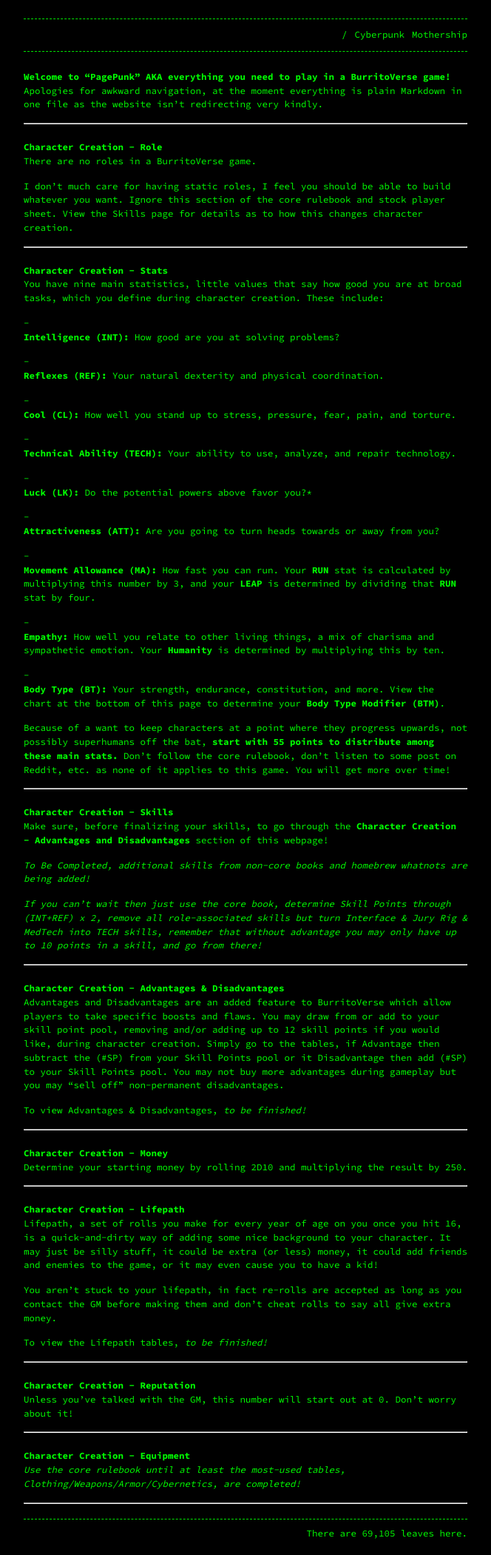
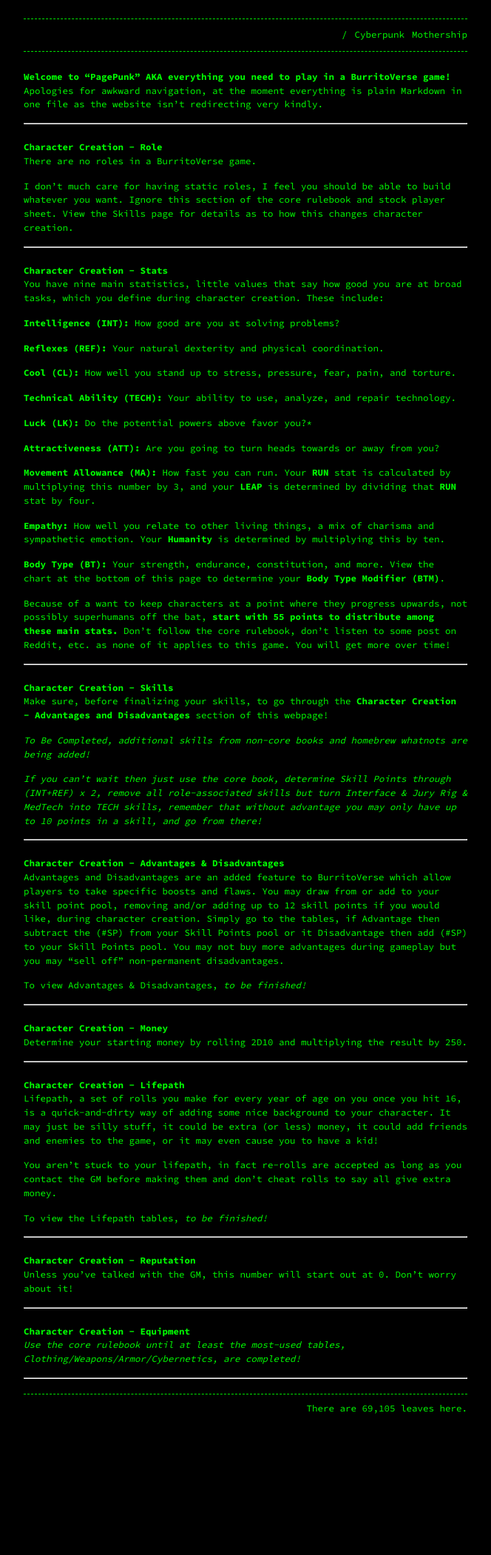
Before and after one commit to Terwilliger69105/69105.github.io, a Jekyll site: the page built from cyberpunk.md, in a window 1280 px wide. Shown: the whole page at 74% size, without its empty margins (308-972 px from the left). Built offline with Jekyll 4.4.1, drawn with Linux system fonts in a browser that asks for light colours; our own code applies the rules of GitHub Pages for plain Markdown files; after the commit the page ends 1934 px from its top, so only the background shows below that.

Commit message:
Update cyberpunk.md

```diff
--- a/cyberpunk.md
+++ b/cyberpunk.md
@@ -21,23 +21,23 @@ I don't much care for having static roles, I feel you should be able to build wh
 
 You have nine main statistics, little values that say how good you are at broad tasks, which you define during character creation. These include:
 
-* **Intelligence (INT):** How good are you at solving problems?
+**Intelligence (INT):** How good are you at solving problems?
 
-* **Reflexes (REF):** Your natural dexterity and physical coordination.
+**Reflexes (REF):** Your natural dexterity and physical coordination.
 
-* **Cool (CL):** How well you stand up to stress, pressure, fear, pain, and torture.
+**Cool (CL):** How well you stand up to stress, pressure, fear, pain, and torture.
 
-* **Technical Ability (TECH):** Your ability to use, analyze, and repair technology.
+**Technical Ability (TECH):** Your ability to use, analyze, and repair technology.
 
-* **Luck (LK):** Do the potential powers above favor you?*
+**Luck (LK):** Do the potential powers above favor you?*
 
-* **Attractiveness (ATT):** Are you going to turn heads towards or away from you?
+**Attractiveness (ATT):** Are you going to turn heads towards or away from you?
 
-* **Movement Allowance (MA):** How fast you can run. Your **RUN** stat is calculated by multiplying this number by 3, and your **LEAP** is determined by dividing that **RUN** stat by four.
+**Movement Allowance (MA):** How fast you can run. Your **RUN** stat is calculated by multiplying this number by 3, and your **LEAP** is determined by dividing that **RUN** stat by four.
 
-* **Empathy:** How well you relate to other living things, a mix of charisma and sympathetic emotion. Your **Humanity** is determined by multiplying this by ten.
+**Empathy:** How well you relate to other living things, a mix of charisma and sympathetic emotion. Your **Humanity** is determined by multiplying this by ten.
 
-* **Body Type (BT):** Your strength, endurance, constitution, and more. View the chart at the bottom of this page to determine your **Body Type Modifier (BTM)**.
+**Body Type (BT):** Your strength, endurance, constitution, and more. View the chart at the bottom of this page to determine your **Body Type Modifier (BTM)**.
 
 Because of a want to keep characters at a point where they progress upwards, not possibly superhumans off the bat, **start with 55 points to distribute among these main stats.** Don't follow the core rulebook, don't listen to some post on Reddit, etc. as none of it applies to this game. You will get more over time!
 
```
